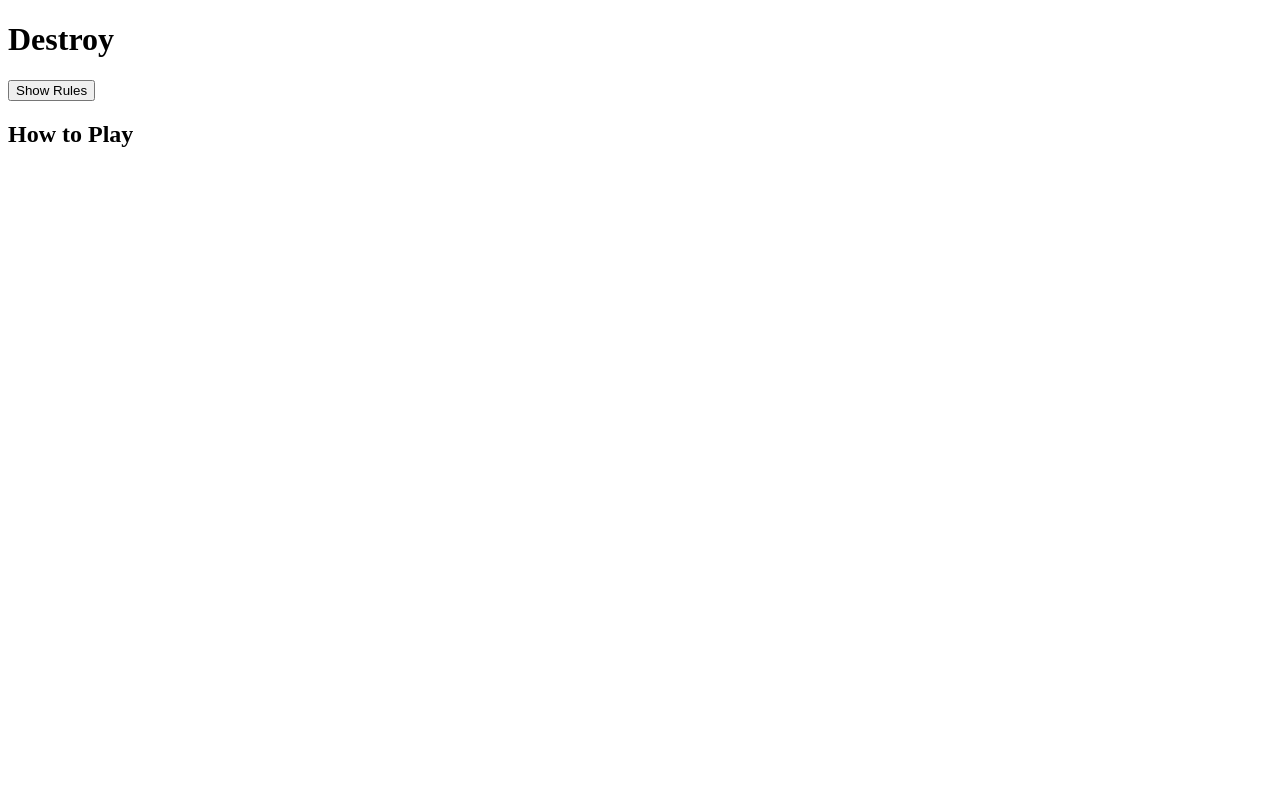
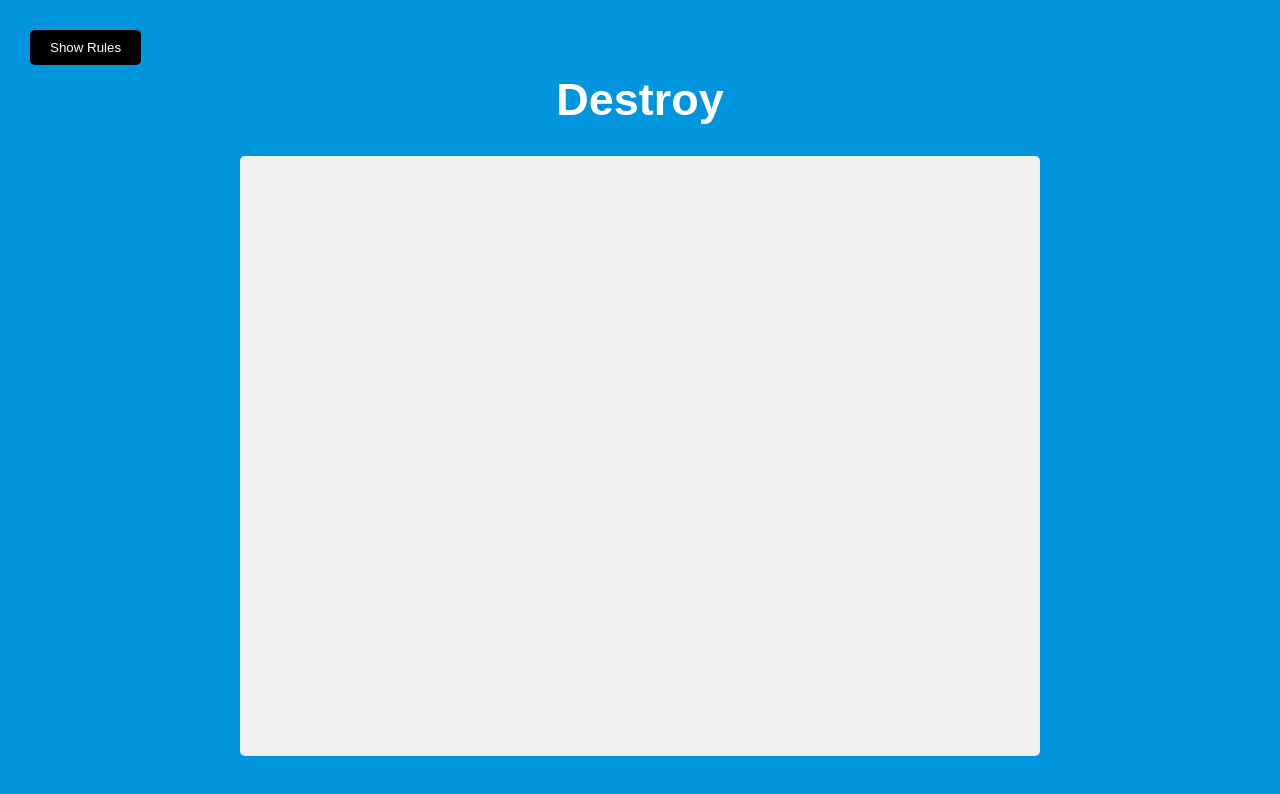
Before and after one commit to AbeTavarez/BreakOutGame, a plain HTML site: page index.html in a window 1280 px wide. Drawn offline with Linux system fonts and the light colour scheme.

Commit message:
cdd styling

```diff
--- a/index.html
+++ b/index.html
@@ -10,9 +10,19 @@
 </head>
 <body>
     <h1>Destroy</h1>
+
     <button id="rules-btn" class="btn rules-btn">Show Rules</button>
+
     <div class="rules" id="rules">
         <h2>How to Play</h2>
+        <p>
+            use your right and left keys to move the paddle to bounce the ball up and break the blocks.
+        </p>
+        <p>If you miss the ball, your score and the blocks will reset.</p>
+
+        <button id="close-btn" class="btn">Close</button>
     </div>
+
+    <canvas id="canvas" width="800" height="600"></canvas>
 </body>
 </html>
--- a/main.css
+++ b/main.css
@@ -0,0 +1,70 @@
+* {
+    box-sizing: border-box;
+}
+
+body {
+    background-color: #0095dd;
+    display: flex;
+    flex-direction: column;
+    align-items: center;
+    justify-content: center;
+    font-family: Arial, Helvetica, sans-serif;
+    min-height: 100vh;
+    margin: 0;
+}
+
+h1 {
+    font-size: 45px;
+    color: #fff;
+}
+
+canvas {
+    background-color: #f0f0f0;
+    display: block;
+    border-radius: 5px;
+}
+
+.btn {
+    cursor: pointer;
+    border: 0;
+    padding: 10px 20px;
+    background: #000;
+    color: #fff;
+    border-radius: 5px;
+}
+
+.btn:focus {
+    outline: 0;
+}
+
+.btn:hover {
+    background: #222;
+}
+
+.btn:active {
+    transform: scale(0.98);
+}
+
+.rules-btn {
+    position: absolute;
+    top: 30px;
+    left: 30px;
+}
+
+.rules {
+    position: absolute;
+    top: 0;
+    left: 0;
+    background: #333;
+    color: #fff;
+    min-height: 1100vh;
+    width: 400px;
+    padding: 20px;
+    line-height: 1.5;
+    transform: translateX(-400px);
+    transition: transform 1s ease-in-out;
+}
+
+.rules.show {
+    transform: translateX(400px);
+}
```
